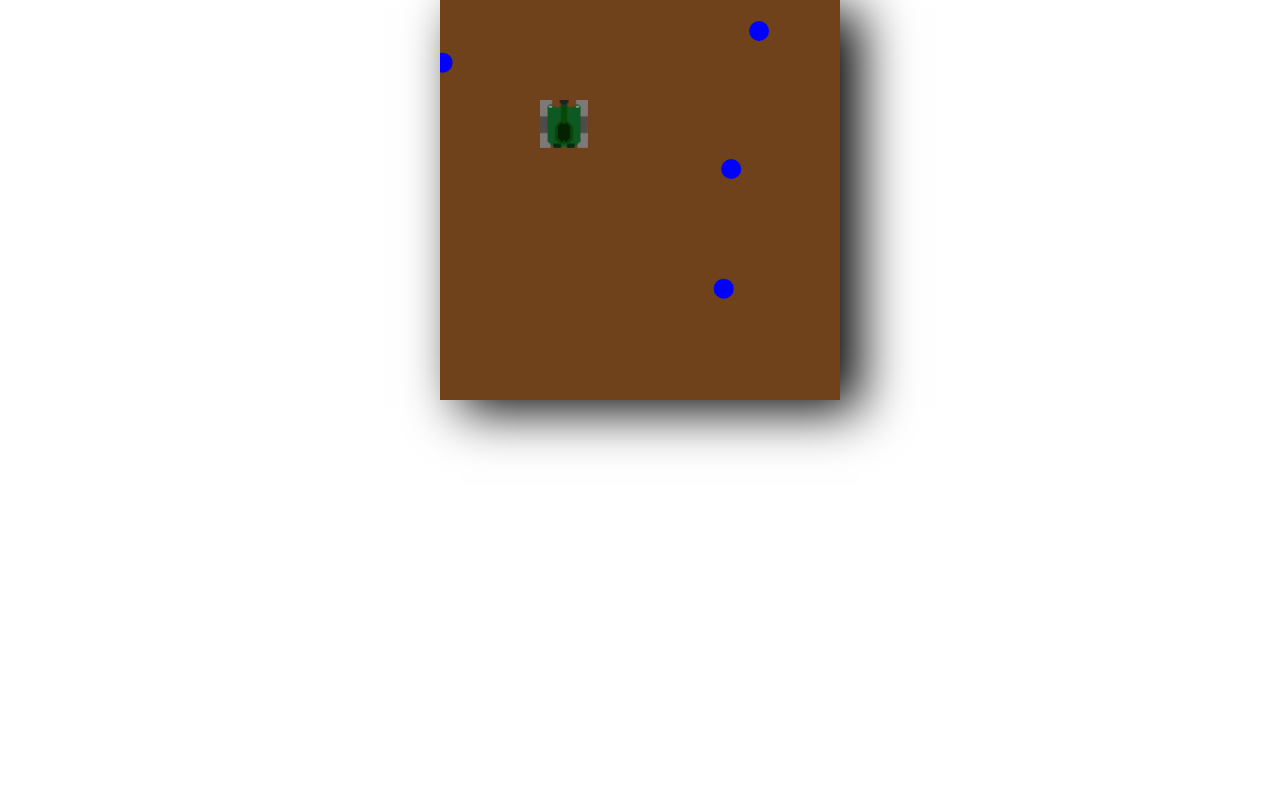
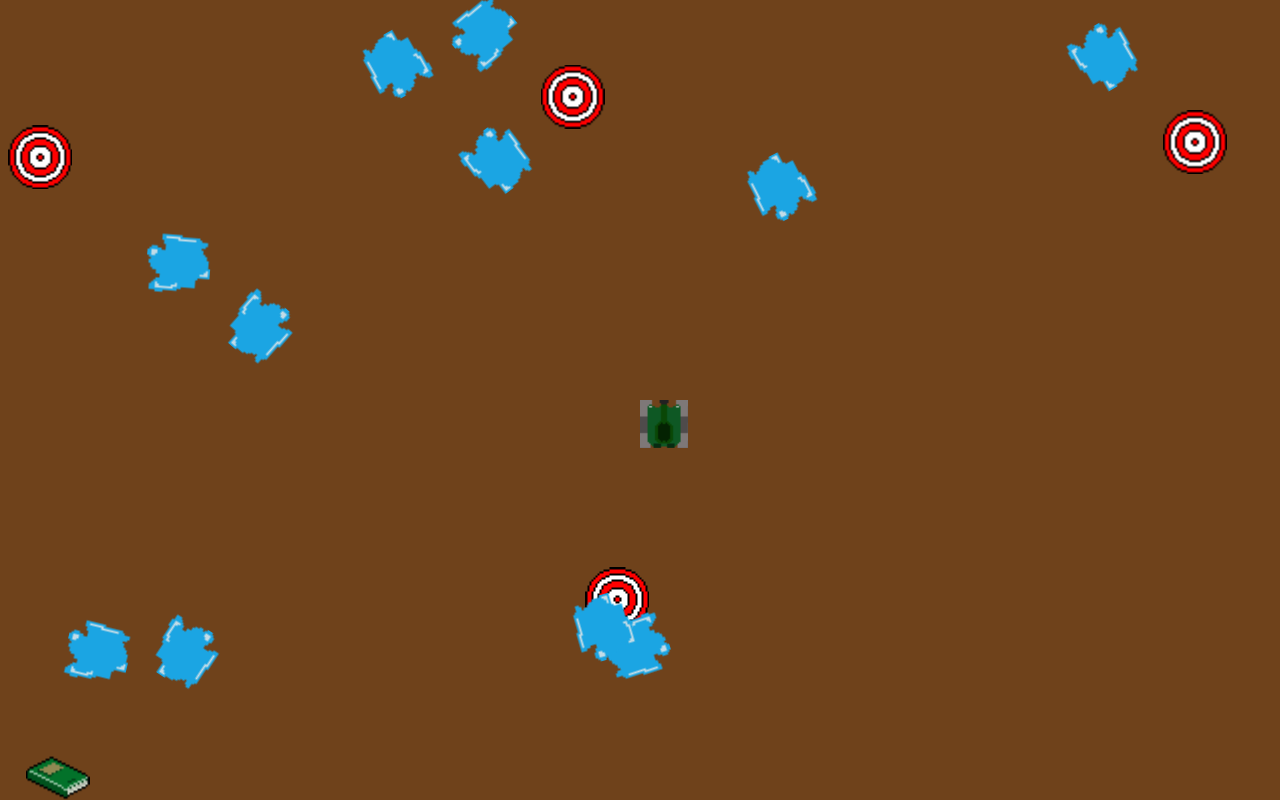
Before and after one commit to HarryLedgerton3110/HarryLedgerton3110.github.io, a plain HTML site: page car.html in a window 1280 px wide. Drawn offline with Linux system fonts and the light colour scheme.

Commit message:
canvas, targets and book
added

```diff
--- a/car.js
+++ b/car.js
@@ -1,7 +1,9 @@
 var myCar;
 var myBullets = [];
 var myTargets = [];
+var myPuddles = [];
 var targetAmount = 4;
+var puddleAmount = Math.floor((Math.random() * 10) + 2);
 var reloadTime = 60;
 var reloadTimer = 0;
 var canShoot = true;
@@ -10,16 +12,27 @@ var tankSpriteSheet = new Image();
 tankSpriteSheet.src = "TankSpriteSheet.png";
 var gunSpriteSheet = new Image();
 gunSpriteSheet.src = "GunSpriteSheet.png";
+var puddleSprite = new Image();
+puddleSprite.src = "Puddle.png";
+var targetSprite = new Image();
+targetSprite.src = "Target.png";
+var bookSprite = new Image();
+bookSprite.src = "Book.png";
+var openBookSprite = new Image();
+openBookSprite.src = "OpenBook.png";
 var tankRow = 0;
 var tankCol = 0;
 var gunRow = 0;
 var gunCol = 0;
 var tick = 0;
+var canMove = true;
+var showBook = false;
+//var rect = document.getElementById("canvas");
 
 
 function startGame(){
     myGameArea.start();
-    myCar = new car(48,48, "#015708" , 100,100);
+    myCar = new car(48,48, "#015708" , myGameArea.canvas.width/2,myGameArea.canvas.height/2);
 
 
 }
@@ -35,8 +48,8 @@ function spritePostoImgPos(row,col){
 var myGameArea = {
     canvas : document.createElement("canvas"),
     start : function(){
-        this.canvas.width = 400;
-        this.canvas.height = 400;
+        this.canvas.width = window.innerWidth;
+        this.canvas.height = window.innerHeight;
         this.turnSpeedBackground = 0;
         this.context = this.canvas.getContext("2d");
         document.body.insertBefore(this.canvas, document.body.childNodes[0]);
@@ -49,23 +62,123 @@ var myGameArea = {
             myGameArea.keys[e.keyCode] = false;
         })
         document.addEventListener("mousemove", function(e){
-            myGameArea.mouseX = e.pageX;
-            myGameArea.mouseY = e.pageY;
-            console.log("Y:", myGameArea.mouseX);
+            var mousePos = getMousePos(myGameArea.canvas, e);
+            myGameArea.mouseX = mousePos.x;
+            myGameArea.mouseY = mousePos.y;
+        })
+        document.addEventListener('click', function(e) {
+            var mousePos = getMousePos(myGameArea.canvas, e);
+            myGameArea.mouseX = mousePos.x;
+            myGameArea.mouseY = mousePos.y;
+            if(myGameArea.mouseX > myGameArea.canvas.width/50 && myGameArea.mouseX < myGameArea.canvas.width/50 +64){
+                if(myGameArea.mouseY >myGameArea.canvas.height - (myGameArea.canvas.height/15) && myGameArea.mouseX < myGameArea.canvas.height - (myGameArea.canvas.height/15) +64){
+                    console.log("Clicked");
+                    canMove = false;
+                    showBook = true;
+                }
+            }
 
+            if(myGameArea.mouseX > myGameArea.canvas.width / 5 + (myGameArea.canvas.width/2-150) && myGameArea.mouseX < myGameArea.canvas.width / 5 +myGameArea.canvas.width/2){
+                if(myGameArea.mouseY > myGameArea.canvas.height - (myGameArea.canvas.height/1.1) && myGameArea.mouseY < myGameArea.canvas.height - (myGameArea.canvas.height/1.1) + 512){
+                    console.log("click2");
+                    canMove = true;
+                    showBook = false;
+                }
+            }
         })
     },
     clear : function(){
         this.context.clearRect(0,0, this.canvas.width, this.canvas.height);
     },
-    background : function(){
-        this.context.fillStyle = "green";
-        this.context.translate(this.x + this.width/2,this.y + this.height/2);
-        this.angle = this.turnSpeedBackground;
-        this.context.rotate(this.angle * Math.PI/180);
-        this.context.translate(-(this.x + this.width/2), -(this.y + this.height/2));
-        this.context.fillRect(0,0, this.canvas.width * 5, this.canvas.height * 5);
+}
+
+function getMousePos(canvas, event){
+    var canvArea = canvas.getBoundingClientRect();
+    return {
+        x: event.clientX - canvArea.left,
+        y: event.clientY - canvArea.top
+    };
+}
+
+
+
+function bullet(width, height, x,y, angle){
+    this.width = width;
+    this.height = height;
+    this.speed = 20;
+    this.angle = angle;
+    this.x = x;
+    this.y = y;
+
+    this.update = function(){
+        ctx  =myGameArea.context;
+        ctx.save();
+        ctx.translate(this.x + 24,this.y + 24);
+        ctx.rotate(this.angle);
+        ctx.beginPath();
+        ctx.arc((this.width / -2)  , (this.height / -2) , this.width/3, 0,2 * Math.PI);
+        ctx.fillStyle = "grey";
+        ctx.fill()
+        //ctx.fillRect(this.width / -2, this.height / -2, this.width, this.height);
+        ctx.restore();
     }
+    this.move = function(){
+        this.x += this.speed * Math.sin(this.angle);
+        this.y -= this.speed * Math.cos(this.angle);
+    }
+}
+
+function target(width, height, x ,y, angle){
+    this.width = width;
+    this.height = height;
+    this.x = x;
+    this.y = y;
+    this.angle = angle;
+
+    this.update = function(){
+        ctx =  myGameArea.context;
+        ctx.drawImage(targetSprite, 0, 0, 32,32,this.x ,this.y,64, 64)
+        //ctx.fillRect(this.x, this.y, this.width, this.height);
+    }
+}
+
+function puddle(width, height, x ,y, angle){
+    this.width = width;
+    this.height = height;
+    this.x = x;
+    this.y = y;
+    this.angle = angle;
+
+    this.update = function(){
+        ctx = myGameArea.context;
+        ctx.save()
+        ctx.translate(this.x,this.y)
+        ctx.rotate(this.angle);
+        ctx.drawImage(puddleSprite, 0, 0, 32,32,this.width/-2 ,this.height/-2,64, 64);
+        ctx.restore();
+    }
+}
+
+function spawnTargets(){
+    //console.log("test1");
+    for(let i =0; i<targetAmount; i++){
+        console.log("Game area", myGameArea.canvas.width);
+        myTargets.push(new target(30,30, Math.random() * myGameArea.canvas.width, Math.random() * myGameArea.canvas.height,Math.random()*360));
+    }
+}
+
+function spawnPuddles(){
+    for(let i =0; i<puddleAmount; i++){
+        myPuddles.push(new puddle(32,32, Math.random() * myGameArea.canvas.width, Math.random() * myGameArea.canvas.height, Math.random()*360));
+    }
+}
+
+
+function getDist(X1,Y1,X2,Y2){
+    var a = X1 - X2;
+    var b = Y1 - Y2;
+    var c = Math.sqrt((a*a)+(b*b));
+    return c;
 }
 
 function car(width, height, color, x, y){
@@ -88,7 +201,8 @@ function car(width, height, color, x, y){
         ctx.restore();
     }
     this.gunUpdate = function(){
-        this.gunAngle = Math.atan2((myGameArea.mouseY - this.y), (myGameArea.mouseX - this.x));
+        //console.log("X: ", myGameArea.mouseX, "Y: ", myGameArea.mouseY);
+        this.gunAngle = Math.atan2((myGameArea.mouseY - this.y - 24), (myGameArea.mouseX - this.x - 24)) + 90 * Math.PI /180;
         ctx = myGameArea.context;
         ctx.save();
         ctx.translate(this.x + 24,this.y + 24);
@@ -103,7 +217,7 @@ function car(width, height, color, x, y){
         this.y -= this.speed * Math.cos(this.angle);
     }
     this.shoot = function(){
-        this.gunAngle = Math.atan2((myGameArea.mouseY - this.y), (myGameArea.mouseX - this.x));
+        this.gunAngle = Math.atan2((myGameArea.mouseY - this.y - 24), (myGameArea.mouseX - this.x - 24  )) + 90 * Math.PI /180;
         console.log("Shoot");
         myBullets.push(new bullet(10,10,this.x, this.y, this.gunAngle));
 
@@ -131,65 +245,6 @@ function car(width, height, color, x, y){
 
 }
 
-function bullet(width, height, x,y, angle){
-    this.width = width;
-    this.height = height;
-    this.speed = 20;
-    this.angle = angle;
-    this.x = x;
-    this.y = y;
-
-    this.update = function(){
-        ctx  =myGameArea.context;
-        ctx.save();
-        ctx.translate(this.x,this.y);
-        ctx.rotate(this.angle);
-        ctx.beginPath();
-        ctx.arc((this.width / -2) + 14, (this.height / -2)-  44, this.width/3, 0,2 * Math.PI);
-        ctx.fillStyle = "grey";
-        ctx.fill()
-        //ctx.fillRect(this.width / -2, this.height / -2, this.width, this.height);
-        ctx.restore();
-    }
-    this.move = function(){
-        this.x += this.speed * Math.sin(this.angle);
-        this.y -= this.speed * Math.cos(this.angle);
-    }
-}
-
-function target(width, height, x ,y, angle){
-    this.width = width;
-    this.height = height;
-    this.x = x;
-    this.y = y;
-    this.angle = angle;
-
-    this.update = function(){
-        ctx =  myGameArea.context;
-        ctx.beginPath();
-        ctx.arc(this.x, this.y, this.width/3, 0,2 * Math.PI);
-        ctx.fillStyle = "blue";
-        ctx.fill()
-        //ctx.fillRect(this.x, this.y, this.width, this.height);
-    }
-}
-
-function spawnTargets(){
-    console.log("test1");
-    for(let i =0; i<targetAmount; i++){
-        console.log("test" + i + Math.random()*400);
-        myTargets.push(new target(30,30, Math.random() * 400, Math.random() * 400,Math.random()*360));
-    }
-}
-
-
-function getDist(X1,Y1,X2,Y2){
-    var a = X1 - X2;
-    var b = Y1 - Y2;
-    var c = Math.sqrt((a*a)+(b*b));
-    return c;
-}
-
 
 
 
@@ -200,25 +255,16 @@ function updateGameArea(){
     myCar.turnSpeed = 0;
     reloadTimer +=1;
     isAnimating = false;
-    if (myGameArea.keys && myGameArea.keys[37]) {myCar.turnSpeed = -1; isAnimating = true;}
-    if (myGameArea.keys && myGameArea.keys[39]) {myCar.turnSpeed = 1; isAnimating = true;}
-    if (myGameArea.keys && myGameArea.keys[38]) {myCar.speed = 1; isAnimating = true;}
-    if (myGameArea.keys && myGameArea.keys[40]) {myCar.speed = -1; isAnimating = true;}
+    if (myGameArea.keys && myGameArea.keys[65]) {myCar.turnSpeed = -1; isAnimating = true;}
+    if (myGameArea.keys && myGameArea.keys[68]) {myCar.turnSpeed = 1; isAnimating = true;}
+    if (myGameArea.keys && myGameArea.keys[87]) {myCar.speed = 1; isAnimating = true;}
+    if (myGameArea.keys && myGameArea.keys[83]) {myCar.speed = -1; isAnimating = true;}
     if (myGameArea.keys && myGameArea.keys[32]) {
         if(reloadTimer > reloadTime) {
             myCar.shoot();
             reloadTimer = 0;
         }
     }
-
-    myCar.move();
-    if (isAnimating == true){
-        myCar.animate();
-    }else{
-        myCar.update();
-    }
-    myCar.gunUpdate();
-
 
     if (myBullets.length > 0){
         for (let i =0; i< myBullets.length; i++){
@@ -233,6 +279,12 @@ function updateGameArea(){
         }
     }
 
+    if (myPuddles.length > 0){
+        for (let i =0; i< myPuddles.length; i++){
+            myPuddles[i].update();
+        }
+    }
+
     for(let i = 0; i < myBullets.length; i++){
         for(let j =0; j<myTargets.length; j++){
             if(getDist(myBullets[i].x, myBullets[i].y, myTargets[j].x,myTargets[j].y) < myTargets[j].width/2){
@@ -242,7 +294,28 @@ function updateGameArea(){
         }
     }
 
+
+    if (canMove == true){
+        myCar.move();
+    }
+    if (isAnimating == true){
+        myCar.animate();
+    }else{
+        myCar.update();
+    }
+    myCar.gunUpdate();
+
+    if(showBook == true){
+        console.log("test");
+        ctx.drawImage(openBookSprite, 0, 0, 512,512, myGameArea.canvas.width / 5 ,myGameArea.canvas.height - (myGameArea.canvas.height/1.1),myGameArea.canvas.width/2, (myGameArea.canvas.width/2));
+    }
+
+    ctx.drawImage(bookSprite, 0, 0, 32,32,myGameArea.canvas.width/50 ,myGameArea.canvas.height - (myGameArea.canvas.height/15),64, 64)
+
+
+
 }
 
 startGame();
 spawnTargets();
+spawnPuddles();
```
Also changed, not shown: experience.html (+2 -2 lines), Background.png (added), Book.png (added), MuddyPuddle.png (added), OpenBook.png (added), Puddle.png (added), Target.png (added).
